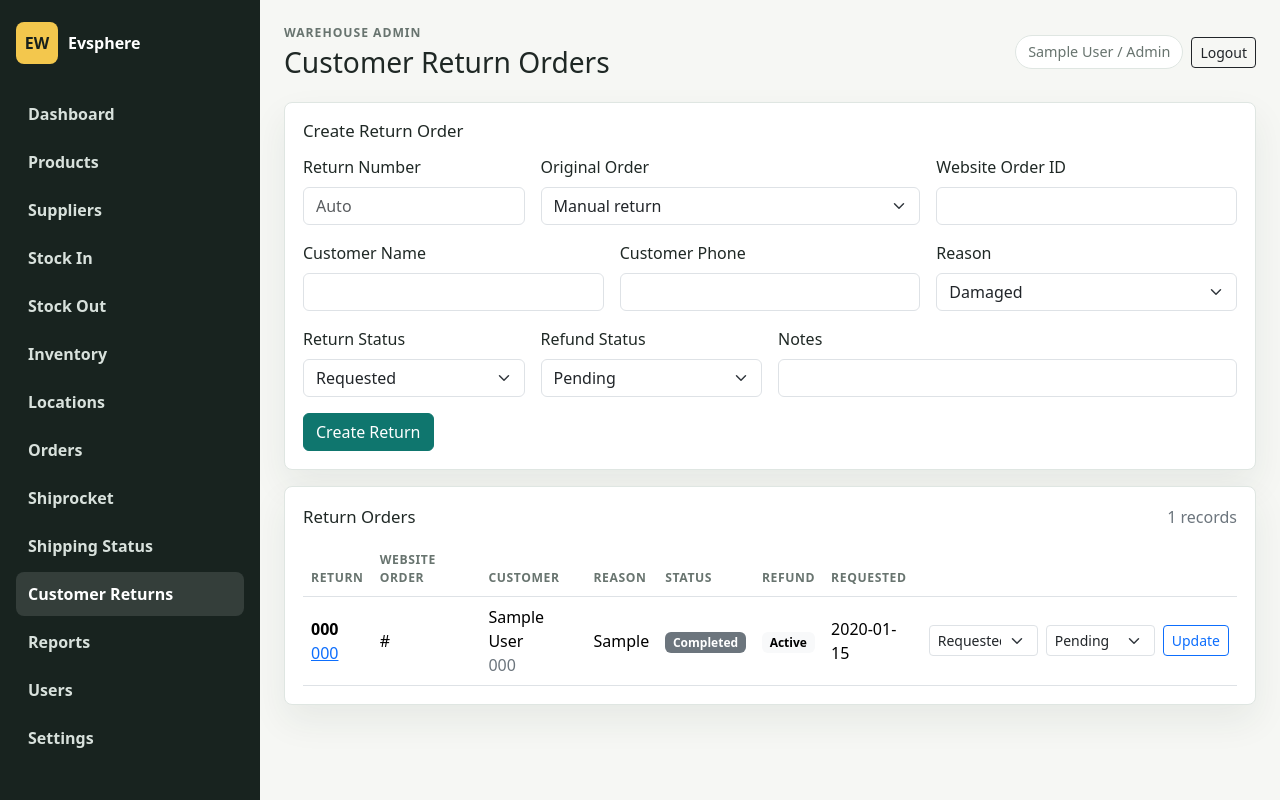
After one commit to sahilalimolla001/wharehouse.evspeare, a Flask app: page /customer-returns in a window 1280 px wide. The commit adds this page. Run offline with Flask 3, Linux system fonts and the light colour scheme; the visitor is signed in with stand-in values (Sample User, id 1); tables that the repository leaves empty hold one stand-in row (values such as "Sample post").

Commit message:
Add customer return orders page

```diff
--- a/backend-flask/app/routes/__init__.py
+++ b/backend-flask/app/routes/__init__.py
@@ -5,6 +5,7 @@ def register_blueprints(app):
     from .orders import orders_bp
     from .products import products_bp
     from .reports import reports_bp
+    from .returns import returns_bp
     from .shiprocket import shiprocket_bp
     from .stock import stock_bp
     from .suppliers import suppliers_bp
@@ -17,6 +18,7 @@ def register_blueprints(app):
     app.register_blueprint(stock_bp)
     app.register_blueprint(orders_bp)
     app.register_blueprint(shiprocket_bp)
+    app.register_blueprint(returns_bp)
     app.register_blueprint(reports_bp)
     app.register_blueprint(users_bp)
     app.register_blueprint(api_bp, url_prefix="/api")
--- /dev/null
+++ b/backend-flask/app/routes/returns.py
@@ -0,0 +1,68 @@
+from datetime import datetime
+
+from flask import Blueprint, flash, redirect, render_template, request, url_for
+from sqlalchemy import or_
+
+from ..extensions import db
+from ..models import CustomerReturnOrder, Order
+from .auth import role_required
+
+
+returns_bp = Blueprint("returns", __name__)
+
+
+@returns_bp.route("/customer-returns", methods=["GET", "POST"])
+@role_required("manager", "staff")
+def customer_returns():
+    if request.method == "POST":
+        original_order = find_original_order(request.form.get("order_lookup"))
+        return_order = CustomerReturnOrder(
+            return_number=request.form.get("return_number", "").strip() or next_return_number(),
+            order_id=original_order.id if original_order else None,
+            website_order_id=(original_order.external_order_id if original_order else request.form.get("website_order_id", "").strip()) or "",
+            customer_name=(request.form.get("customer_name", "").strip() or (original_order.customer_name if original_order else "")),
+            customer_phone=(request.form.get("customer_phone", "").strip() or (original_order.customer_phone if original_order else "")),
+            reason=request.form.get("reason", "other").strip() or "other",
+            status=request.form.get("status", "requested").strip() or "requested",
+            refund_status=request.form.get("refund_status", "pending").strip() or "pending",
+            notes=request.form.get("notes", "").strip(),
+        )
+        if not return_order.customer_name:
+            flash("Customer name is required.", "warning")
+            return redirect(url_for("returns.customer_returns"))
+        db.session.add(return_order)
+        db.session.commit()
+        flash("Customer return order created.", "success")
+        return redirect(url_for("returns.customer_returns"))
+
+    returns = CustomerReturnOrder.query.order_by(CustomerReturnOrder.created_at.desc()).limit(200).all()
+    recent_orders = Order.query.order_by(Order.created_at.desc()).limit(100).all()
+    return render_template("customer_returns.html", returns=returns, recent_orders=recent_orders)
+
+
+@returns_bp.post("/customer-returns/<int:return_id>/status")
+@role_required("manager", "staff")
+def update_customer_return(return_id):
+    return_order = CustomerReturnOrder.query.get_or_404(return_id)
+    return_order.status = request.form.get("status", return_order.status).strip() or return_order.status
+    return_order.refund_status = request.form.get("refund_status", return_order.refund_status).strip() or return_order.refund_status
+    if return_order.status in {"received", "approved", "rejected", "refunded"} and not return_order.resolved_at:
+        return_order.resolved_at = datetime.utcnow()
+    db.session.commit()
+    flash("Return order updated.", "success")
+    return redirect(url_for("returns.customer_returns"))
+
+
+def find_original_order(value):
+    cleaned = str(value or "").strip()
+    if not cleaned:
+        return None
+    if cleaned.isdigit():
+        order = Order.query.get(int(cleaned))
+        if order:
+            return order
+    return Order.query.filter(or_(Order.order_number == cleaned, Order.external_order_id == cleaned)).first()
+
+
+def next_return_number():
+    return f"RET-{datetime.utcnow().strftime('%Y%m%d%H%M%S')}"
--- a/backend-flask/app/templates/base.html
+++ b/backend-flask/app/templates/base.html
@@ -30,6 +30,7 @@
           {% if current_user_can("manager", "staff") %}
             <a class="nav-link {% if request.endpoint == 'shiprocket.create_order' %}active{% endif %}" href="{{ url_for('shiprocket.create_order') }}">Shiprocket</a>
             <a class="nav-link {% if request.endpoint in ['shiprocket.shipping_status', 'shiprocket.webhook_updates'] %}active{% endif %}" href="{{ url_for('shiprocket.shipping_status') }}">Shipping Status</a>
+            <a class="nav-link {% if request.endpoint and request.endpoint.startswith('returns.') %}active{% endif %}" href="{{ url_for('returns.customer_returns') }}">Customer Returns</a>
           {% endif %}
           {% if current_user_can("manager") %}
             <a class="nav-link {% if request.endpoint == 'reports.reports' %}active{% endif %}" href="{{ url_for('reports.reports') }}">Reports</a>
--- /dev/null
+++ b/backend-flask/app/templates/customer_returns.html
@@ -0,0 +1,136 @@
+{% extends "base.html" %}
+{% block page_title %}Customer Return Orders{% endblock %}
+
+{% block content %}
+  <section class="panel mb-3">
+    <div class="panel-heading">
+      <h2>Create Return Order</h2>
+    </div>
+    <form method="post" class="row g-3">
+      <input type="hidden" name="_csrf_token" value="{{ csrf_token() }}">
+      <div class="col-md-3">
+        <label class="form-label">Return Number</label>
+        <input class="form-control" name="return_number" placeholder="Auto">
+      </div>
+      <div class="col-md-5">
+        <label class="form-label">Original Order</label>
+        <select class="form-select" name="order_lookup">
+          <option value="">Manual return</option>
+          {% for order in recent_orders %}
+            <option value="{{ order.id }}">{{ order.order_number }}{% if order.external_order_id %} / {{ order.external_order_id }}{% endif %} / {{ order.customer_name }}</option>
+          {% endfor %}
+        </select>
+      </div>
+      <div class="col-md-4">
+        <label class="form-label">Website Order ID</label>
+        <input class="form-control" name="website_order_id">
+      </div>
+      <div class="col-md-4">
+        <label class="form-label">Customer Name</label>
+        <input class="form-control" name="customer_name">
+      </div>
+      <div class="col-md-4">
+        <label class="form-label">Customer Phone</label>
+        <input class="form-control" name="customer_phone">
+      </div>
+      <div class="col-md-4">
+        <label class="form-label">Reason</label>
+        <select class="form-select" name="reason">
+          <option value="damaged">Damaged</option>
+          <option value="wrong_item">Wrong Item</option>
+          <option value="size_issue">Size Issue</option>
+          <option value="not_required">Not Required</option>
+          <option value="other">Other</option>
+        </select>
+      </div>
+      <div class="col-md-3">
+        <label class="form-label">Return Status</label>
+        <select class="form-select" name="status">
+          <option value="requested">Requested</option>
+          <option value="approved">Approved</option>
+          <option value="received">Received</option>
+          <option value="rejected">Rejected</option>
+          <option value="refunded">Refunded</option>
+        </select>
+      </div>
+      <div class="col-md-3">
+        <label class="form-label">Refund Status</label>
+        <select class="form-select" name="refund_status">
+          <option value="pending">Pending</option>
+          <option value="processing">Processing</option>
+          <option value="paid">Paid</option>
+          <option value="not_applicable">Not Applicable</option>
+        </select>
+      </div>
+      <div class="col-md-6">
+        <label class="form-label">Notes</label>
+        <input class="form-control" name="notes">
+      </div>
+      <div class="col-12">
+        <button class="btn btn-primary" type="submit">Create Return</button>
+      </div>
+    </form>
+  </section>
+
+  <section class="panel">
+    <div class="panel-heading">
+      <h2>Return Orders</h2>
+      <span class="text-secondary">{{ returns|length }} records</span>
+    </div>
+    <div class="table-responsive">
+      <table class="table align-middle">
+        <thead>
+          <tr>
+            <th>Return</th>
+            <th>Website Order</th>
+            <th>Customer</th>
+            <th>Reason</th>
+            <th>Status</th>
+            <th>Refund</th>
+            <th>Requested</th>
+            <th></th>
+          </tr>
+        </thead>
+        <tbody>
+          {% for item in returns %}
+            <tr>
+              <td>
+                <strong>{{ item.return_number }}</strong>
+                {% if item.order %}
+                  <div><a href="{{ url_for('orders.order_detail', order_id=item.order.id) }}">{{ item.order.order_number }}</a></div>
+                {% endif %}
+              </td>
+              <td>{{ item.website_order_id or "-" }}</td>
+              <td>
+                {{ item.customer_name }}
+                {% if item.customer_phone %}<div class="text-secondary">{{ item.customer_phone }}</div>{% endif %}
+              </td>
+              <td>{{ item.reason.replace("_", " ")|title }}</td>
+              <td><span class="badge text-bg-secondary">{{ item.status|title }}</span></td>
+              <td><span class="badge text-bg-light">{{ item.refund_status.replace("_", " ")|title }}</span></td>
+              <td>{{ item.requested_at.strftime("%Y-%m-%d") if item.requested_at else "-" }}</td>
+              <td>
+                <form method="post" action="{{ url_for('returns.update_customer_return', return_id=item.id) }}" class="d-flex gap-2">
+                  <input type="hidden" name="_csrf_token" value="{{ csrf_token() }}">
+                  <select class="form-select form-select-sm" name="status">
+                    {% for status in ["requested", "approved", "received", "rejected", "refunded"] %}
+                      <option value="{{ status }}" {% if item.status == status %}selected{% endif %}>{{ status|title }}</option>
+                    {% endfor %}
+                  </select>
+                  <select class="form-select form-select-sm" name="refund_status">
+                    {% for status in ["pending", "processing", "paid", "not_applicable"] %}
+                      <option value="{{ status }}" {% if item.refund_status == status %}selected{% endif %}>{{ status.replace("_", " ")|title }}</option>
+                    {% endfor %}
+                  </select>
+                  <button class="btn btn-sm btn-outline-primary" type="submit">Update</button>
+                </form>
+              </td>
+            </tr>
+          {% else %}
+            <tr><td colspan="8" class="text-secondary">No customer return orders yet.</td></tr>
+          {% endfor %}
+        </tbody>
+      </table>
+    </div>
+  </section>
+{% endblock %}
```
Also changed, not shown: backend-flask/app/models.py (+22 -0 lines), backend-flask/migrations/versions/d8f4b2c7e901_add_customer_return_orders.py (added, +52 -0 lines).
